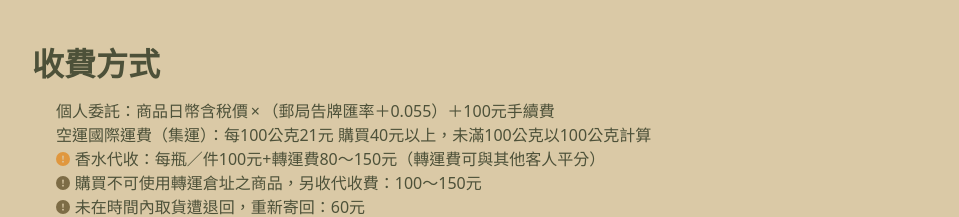
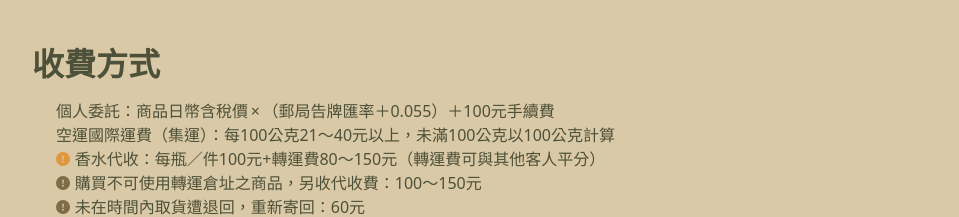
Before and after one commit to raccoonjpdaikou/Shopping-with-raccoon, a React (Create React App) app in the folder frontend/: page / in a window 1280 px wide. Shown: the part 1460-1677 px from the top of the page, without its empty margins (148-1107 px from the left). Built offline with nearby package versions, Linux system fonts and the light colour scheme; no server answers.

Commit message:
no message

```diff
--- a/frontend/src/components/Home/fee-component.js
+++ b/frontend/src/components/Home/fee-component.js
@@ -10,8 +10,7 @@ const FeeComponent = () => {
           個人委託：商品日幣含稅價&thinsp;×&thinsp;（郵局告牌匯率＋0.055）＋100元手續費
         </p>
         <p>
-          空運國際運費（集運）：每100公克21元
-          購買40元以上，未滿100公克以100公克計算
+          空運國際運費（集運）：每100公克21～40元以上，未滿100公克以100公克計算
         </p>
 
         <p>
```
